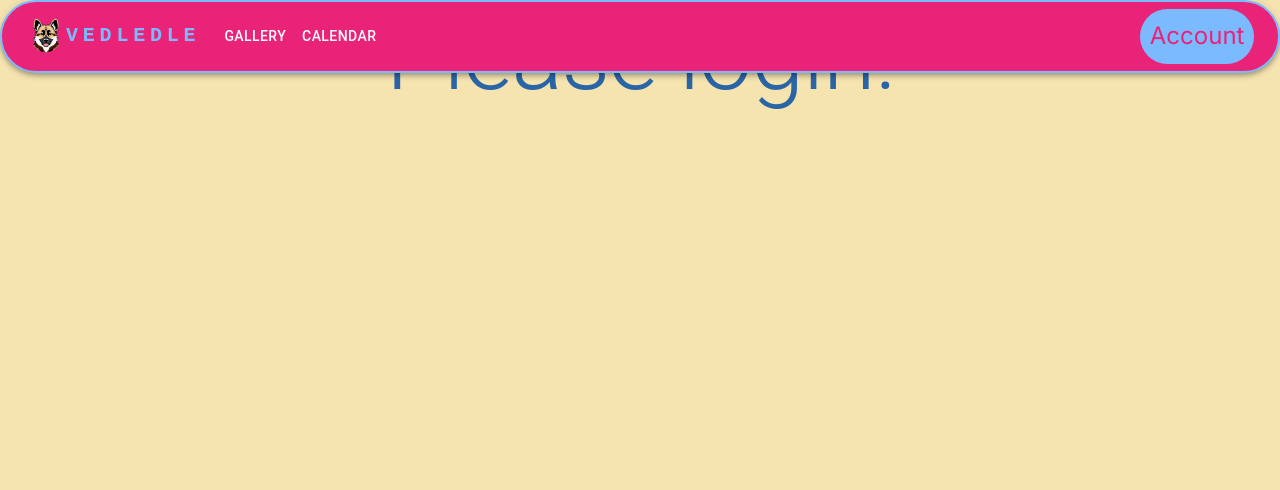
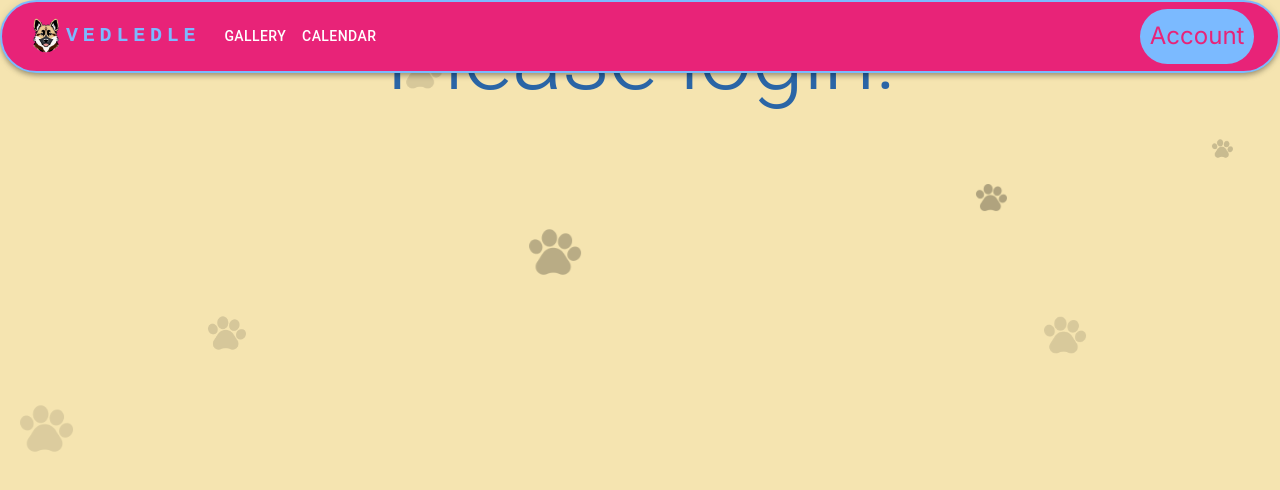
Before and after one commit to klavoraMate/vedledle, a Next.js app in the folder frontend/: page /profile in a window 1280 px wide. Shown: the top 490 px of the page. Built offline with nearby package versions, Linux system fonts and the light colour scheme.

Commit message:
feat: added background animation to all of the pages

```diff
--- a/frontend/src/app/login/page.tsx
+++ b/frontend/src/app/login/page.tsx
@@ -10,6 +10,7 @@ import {useRouter} from "next/navigation"
 import "../globals.css"
 import LoginForm from "@/components/form/loginForm";
 import FormContainer from "@/components/form/formContainer";
+import FloatingShapes from "@/components/FloatingShapes";
 
 
 export default function Login() {
@@ -58,6 +59,7 @@ export default function Login() {
     return (
         <>
             <AppBar/>
+            <FloatingShapes/>
             <FormContainer>
                 <LoginForm
                     email={email}
--- a/frontend/src/app/profile/page.tsx
+++ b/frontend/src/app/profile/page.tsx
@@ -53,6 +53,7 @@ export default function Profile() {
     return (
         <>
             <AppBar/>
+            <FloatingShapes/>
             {jwt && userData ? (<Container className={classes.container} maxWidth="md">
                         <Grid container justifyContent="center">
                             <Grid item xs={12} sm={6}>
--- a/frontend/src/app/register/page.tsx
+++ b/frontend/src/app/register/page.tsx
@@ -8,6 +8,7 @@ import React, {FormEvent, useState} from "react";
 import {useRouter} from "next/navigation";
 import FormContainer from "@/components/form/formContainer";
 import RegisterForm from "@/components/form/registerForm";
+import FloatingShapes from "@/components/FloatingShapes";
 
 export default function Register() {
     const [firstName, setFirstName] = useState("");
@@ -53,6 +54,7 @@ export default function Register() {
     return (
         <>
             <AppBar/>
+            <FloatingShapes/>
             <FormContainer>
                 <RegisterForm firstName={firstName} lastName={lastName} email={email} password={password}
                               confirmPassword={confirmPassword} loading={loading} error={error}
```
